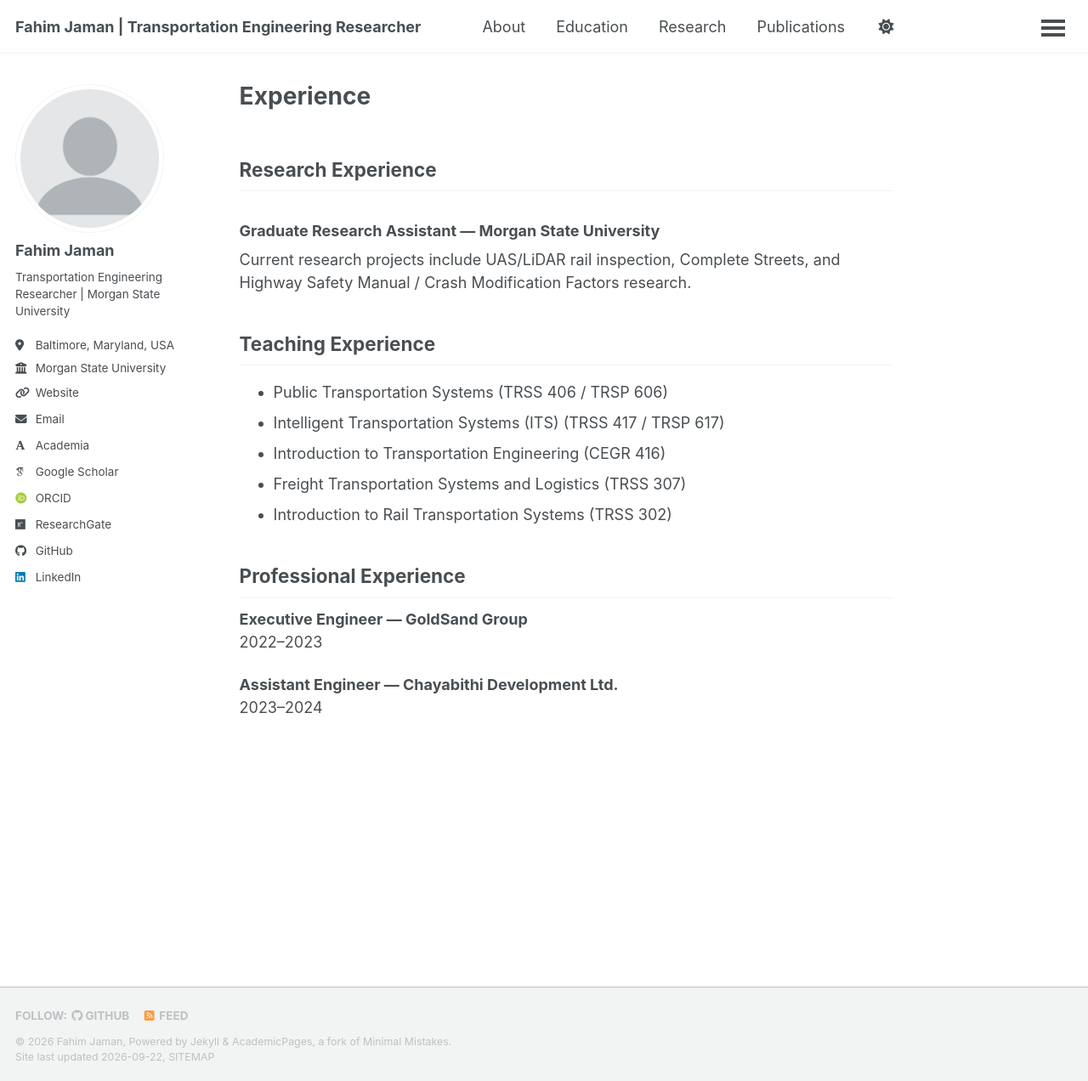
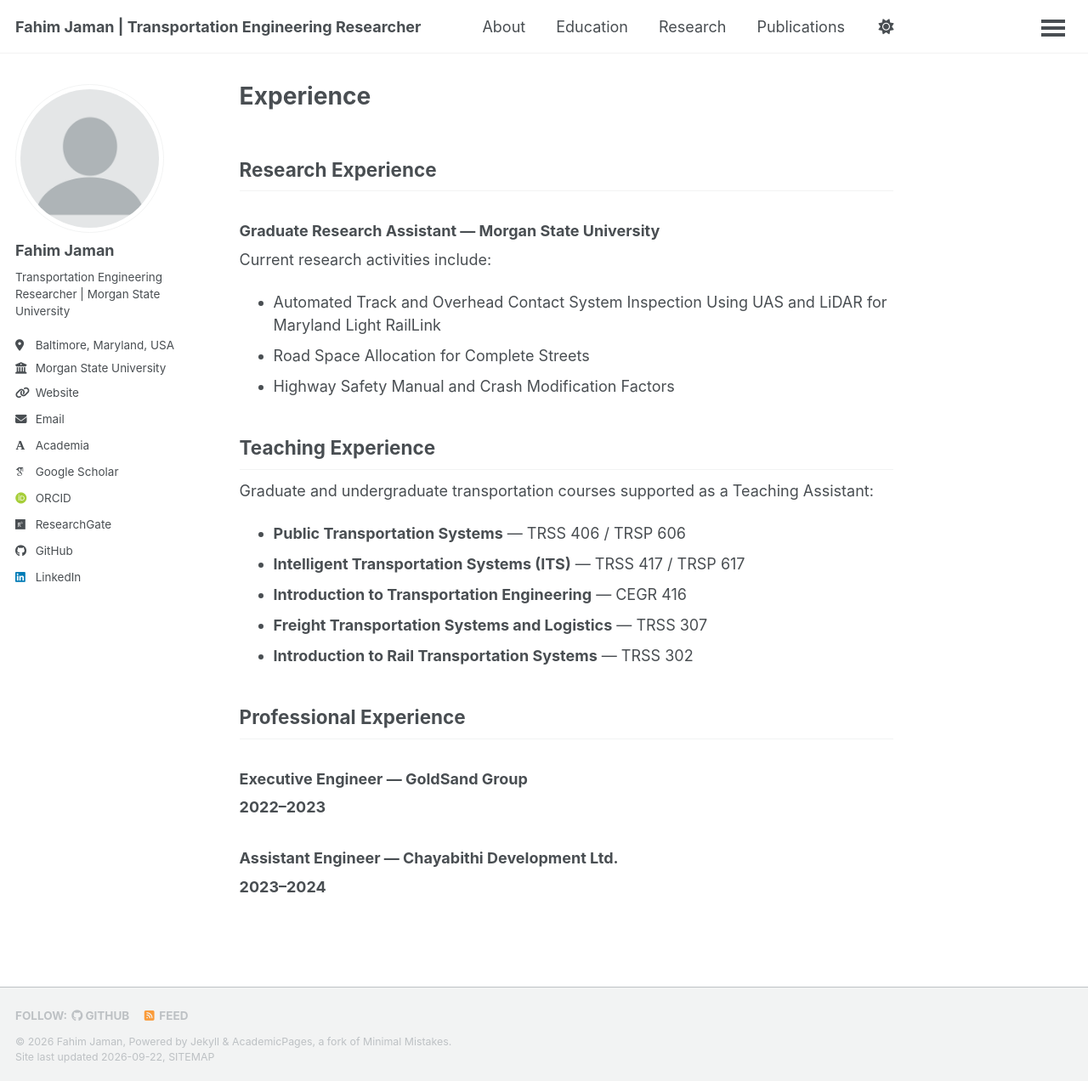
Before and after one commit to fahimjaman/111, a Jekyll site: the page built from _pages/experience.md, in a window 1280 px wide and 1272 px high. Shown: the whole window at 85% size. Built offline with Jekyll 4.4.1, drawn with Linux system fonts in a browser that asks for light colours; some web fonts are replaced; a script that is not in the unit is left out.

Commit message:
Replace template content with Fahim Jaman academic profile

```diff
--- a/_pages/experience.md
+++ b/_pages/experience.md
@@ -7,20 +7,27 @@ author_profile: true
 ## Research Experience
 
 ### Graduate Research Assistant — Morgan State University
-Current research projects include UAS/LiDAR rail inspection, Complete Streets, and Highway Safety Manual / Crash Modification Factors research.
+
+Current research activities include:
+
+- Automated Track and Overhead Contact System Inspection Using UAS and LiDAR for Maryland Light RailLink
+- Road Space Allocation for Complete Streets
+- Highway Safety Manual and Crash Modification Factors
 
 ## Teaching Experience
 
-- Public Transportation Systems (TRSS 406 / TRSP 606)
-- Intelligent Transportation Systems (ITS) (TRSS 417 / TRSP 617)
-- Introduction to Transportation Engineering (CEGR 416)
-- Freight Transportation Systems and Logistics (TRSS 307)
-- Introduction to Rail Transportation Systems (TRSS 302)
+Graduate and undergraduate transportation courses supported as a Teaching Assistant:
+
+- **Public Transportation Systems** — TRSS 406 / TRSP 606
+- **Intelligent Transportation Systems (ITS)** — TRSS 417 / TRSP 617
+- **Introduction to Transportation Engineering** — CEGR 416
+- **Freight Transportation Systems and Logistics** — TRSS 307
+- **Introduction to Rail Transportation Systems** — TRSS 302
 
 ## Professional Experience
 
-**Executive Engineer — GoldSand Group**
-2022–2023
+### Executive Engineer — GoldSand Group
+**2022–2023**
 
-**Assistant Engineer — Chayabithi Development Ltd.**
-2023–2024
+### Assistant Engineer — Chayabithi Development Ltd.
+**2023–2024**
```
